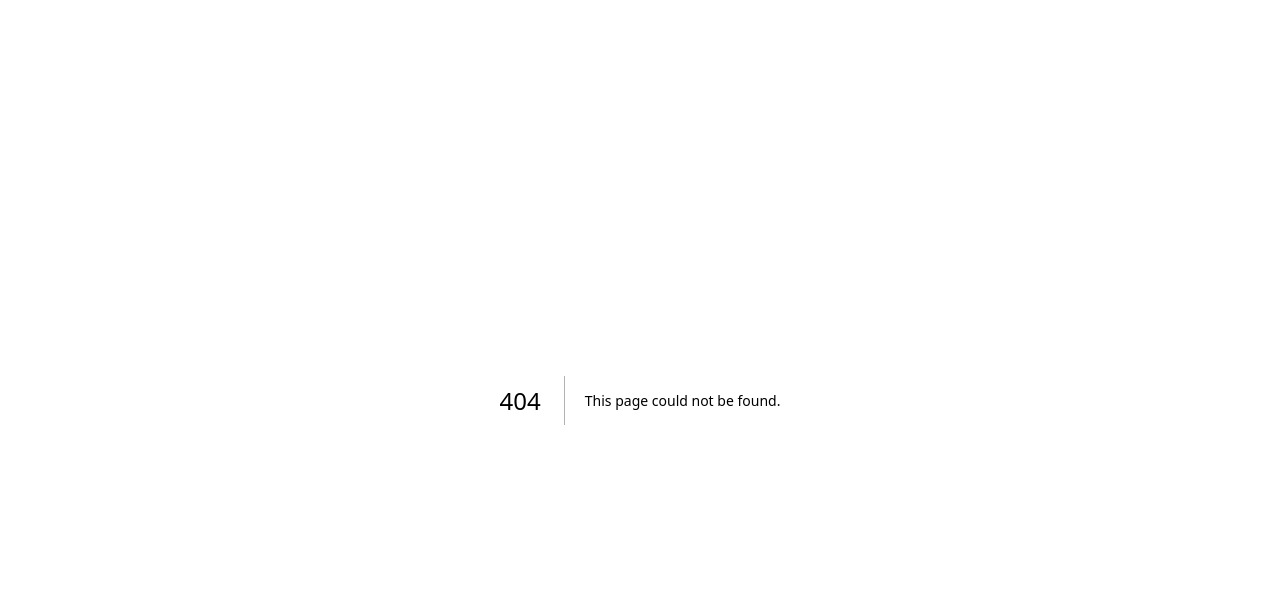
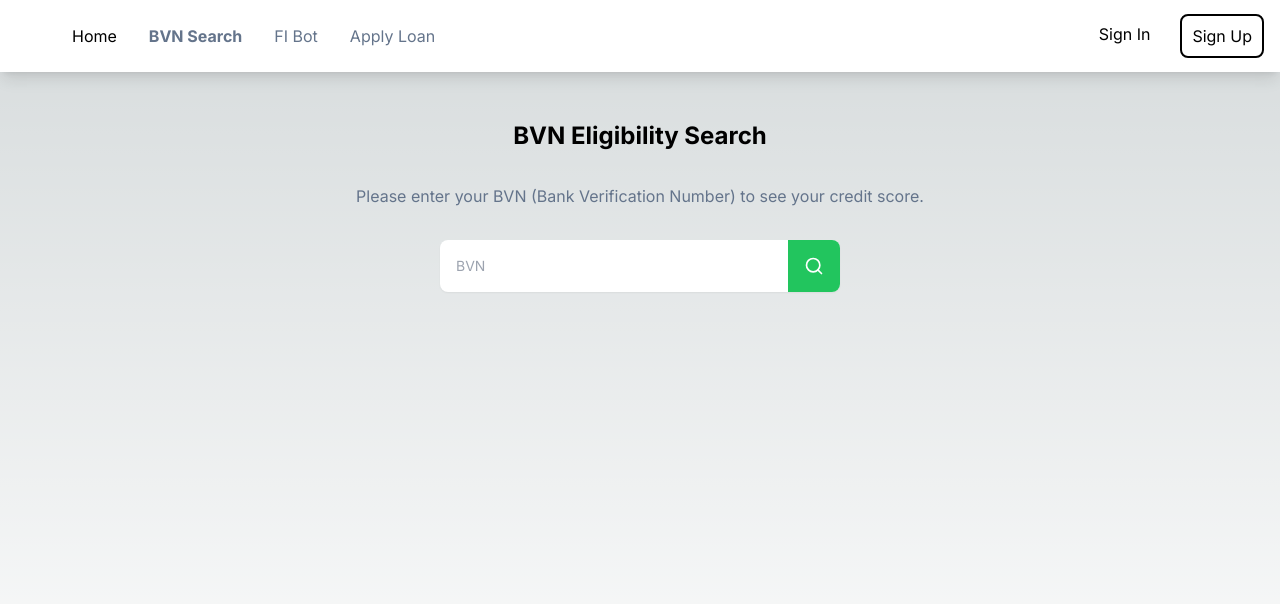
Before and after one commit to messey4/mercy-fyp, a Next.js app: page /bvn-search in a window 1280 px wide. Before the commit this address had no page. Shown: the top 604 px of the page. Built offline with nearby package versions, Linux system fonts and the light colour scheme.

Commit message:
implemented bvn-search

```diff
--- a/components/NavBar.jsx
+++ b/components/NavBar.jsx
@@ -1,9 +1,12 @@
 import Link from "next/link";
 import { Menu, X } from "react-feather";
 import { useState } from "react";
+import { useRouter } from "next/router";
 
 function NavBar() {
   const [menuOpen, setMenuOpen] = useState(false);
+  const router =useRouter()
+
   return (
     <nav className="py-4 md:py-0 px-4 bg-white w-full flex justify-between items-center shadow-lg">
       <button
@@ -13,22 +16,26 @@ function NavBar() {
         {menuOpen ? <X /> : <Menu />}
       </button>
       <ul
-        className={` absolute bg-white rounded-xl flex-col shadow-slate-500 shadow-xl w-4/5 left-1/2 top-16   transition-transform duration-200 transform -translate-x-1/2 origin-top ${
+        className={` z-50 absolute bg-white rounded-xl flex-col shadow-slate-500 shadow-xl w-4/5 left-1/2 top-16   transition-transform duration-200 transform -translate-x-1/2 origin-top ${
           menuOpen ? "translate-y-0" : "-translate-y-[150%]"
         } md:translate-y-0 flex md:bg-red md:top-0 md:left-0 md:translate-x-0 md:static md:flex-row md:px-10 md:shadow-none `}
       >
         <li>
           <Link
-            className="py-6 px-8 md:px-4 inline-block w-full hover:bg-slate-50 hover:text-black  "
-            href={"#"}
+            className={`py-6 px-8 md:px-4 inline-block w-full hover:bg-slate-50 hover:text-black ${
+              router.pathname == "/" ? "text-black font-bold" : ""
+            } `}
+            href={"/"}
           >
             Home
           </Link>
         </li>
         <li>
           <Link
-            className="py-6 px-8 md:px-4 inline-block w-full hover:bg-slate-50 hover:text-black text-slate-500 "
-            href={"#"}
+            className={`py-6 px-8 md:px-4 inline-block w-full hover:bg-slate-50 hover:text-black text-slate-500 ${
+              router.pathname == "/bvn-search" ? "text-black font-bold" : ""
+            } `}
+            href={"/bvn-search"}
           >
             BVN Search
           </Link>
@@ -43,7 +50,9 @@ function NavBar() {
         </li>
         <li>
           <Link
-            className="py-6 px-8 md:px-4 inline-block w-full hover:bg-slate-50 hover:text-black text-slate-500 "
+            className={`py-6 px-8 md:px-4 inline-block w-full hover:bg-slate-50 hover:text-black text-slate-500 ${
+              router.pathname == "/apply-loan" ? "text-black font-bold" : ""
+            } `}
             href={"/apply-loan"}
           >
             Apply Loan
@@ -51,14 +60,14 @@ function NavBar() {
         </li>
       </ul>
       <div className="flex gap-5">
-        <Link href="/sign-up">
-          <button className="p-1.5 md:p-2 md:px-2.5 bg-white border-black border-2 rounded-lg hover:bg-black hover:text-white transition-colors">
-            Sign Up
+        <Link href="/sign-in">
+          <button className="p-1.5 md:p-2 md:px-2.5 bg-white  rounded-lg hover:bg-green-500 hover:text-white transition-colors duration-100">
+            Sign In
           </button>
         </Link>
-        <Link href="/sign-in">
-          <button className="p-1.5 md:p-2 md:px-2.5 bg-white border-black border-2 rounded-lg hover:bg-black hover:text-white transition-colors">
-            Sign In
+        <Link href="/sign-up">
+          <button className="p-1.5 md:p-2 md:px-2.5 bg-white border-black border-2 rounded-lg hover:bg-black hover:text-white hover:border-none transition-all duration-100">
+            Sign Up
           </button>
         </Link>
       </div>
--- a/package.json
+++ b/package.json
@@ -13,7 +13,8 @@
     "next": "14.2.2",
     "react": "^18",
     "react-dom": "^18",
-    "react-feather": "^2.0.10"
+    "react-feather": "^2.0.10",
+    "react-spinners": "^0.13.8"
   },
   "devDependencies": {
     "eslint": "^8",
--- /dev/null
+++ b/pages/bvn-search.jsx
@@ -0,0 +1,65 @@
+import NavBar from "@/components/NavBar";
+import { useState, useEffect } from "react";
+import { Search } from "react-feather";
+import RingLoader from "react-spinners/RingLoader";
+
+function bvnSearch() {
+  const [showSearchLoading, setShowSearchLoading] = useState(false);
+  const [showSearchResults, setShowSearchResults] = useState(false);
+  useEffect(() => {
+    if (showSearchLoading) {
+      setTimeout(() => {
+        console.log(4090);
+        setShowSearchLoading(false);
+        setShowSearchResults(true);
+      }, 3000);
+    }
+  }, [showSearchLoading]);
+  return (
+    <>
+      <NavBar />
+      <main className="p-12">
+        <div className="text-center space-y-8">
+          <h1 className="text-2xl font-bold">BVN Eligibility Search</h1>
+          <p className="text-slate-500">
+            Please enter your BVN (Bank Verification Number) to see your credit
+            score.
+          </p>
+          <div className="relative w-4/5 md:max-w-[400px] mx-auto">
+            <input
+              type="text"
+              className="w-full rounded-lg border-gray-200 outline-green-500 p-4 pe-12 text-sm shadow-sm"
+              placeholder="BVN"
+            />
+            <button className="absolute bg-green-500 text-white rounded-e-lg inset-y-0 end-0 grid place-content-center px-4">
+              <Search
+                className=""
+                size={20}
+                onClick={() => {
+                  setShowSearchLoading(true);
+                  setShowSearchResults(false);
+                }}
+              />
+            </button>
+          </div>
+        </div>
+        {showSearchLoading && (
+          <div className="h-[200px] flex items-center justify-center flex-col">
+            <RingLoader color="green" />
+            <p className="text-green-500">Please wait...</p>
+          </div>
+        )}
+        {showSearchResults && (
+          <div className="h-[200px] flex items-center justify-center flex-col">
+            <p>
+              Dear [Name], Your credit score is [X] meaning your loan
+              eligibility is[X]
+            </p>
+          </div>
+        )}
+      </main>
+    </>
+  );
+}
+
+export default bvnSearch;
```
Also changed, not shown: 1 other file (tests, documents, lock files or other folders).
